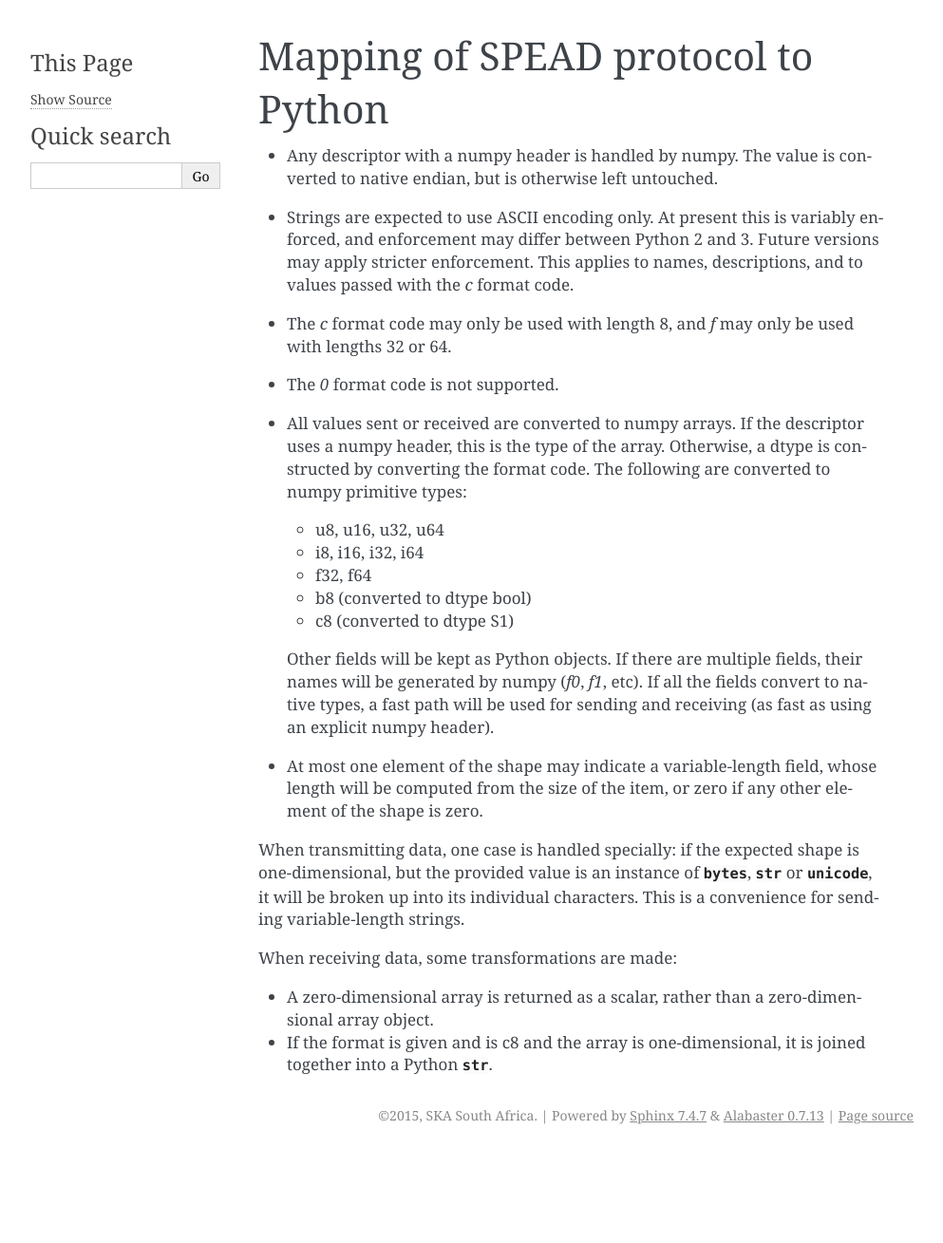
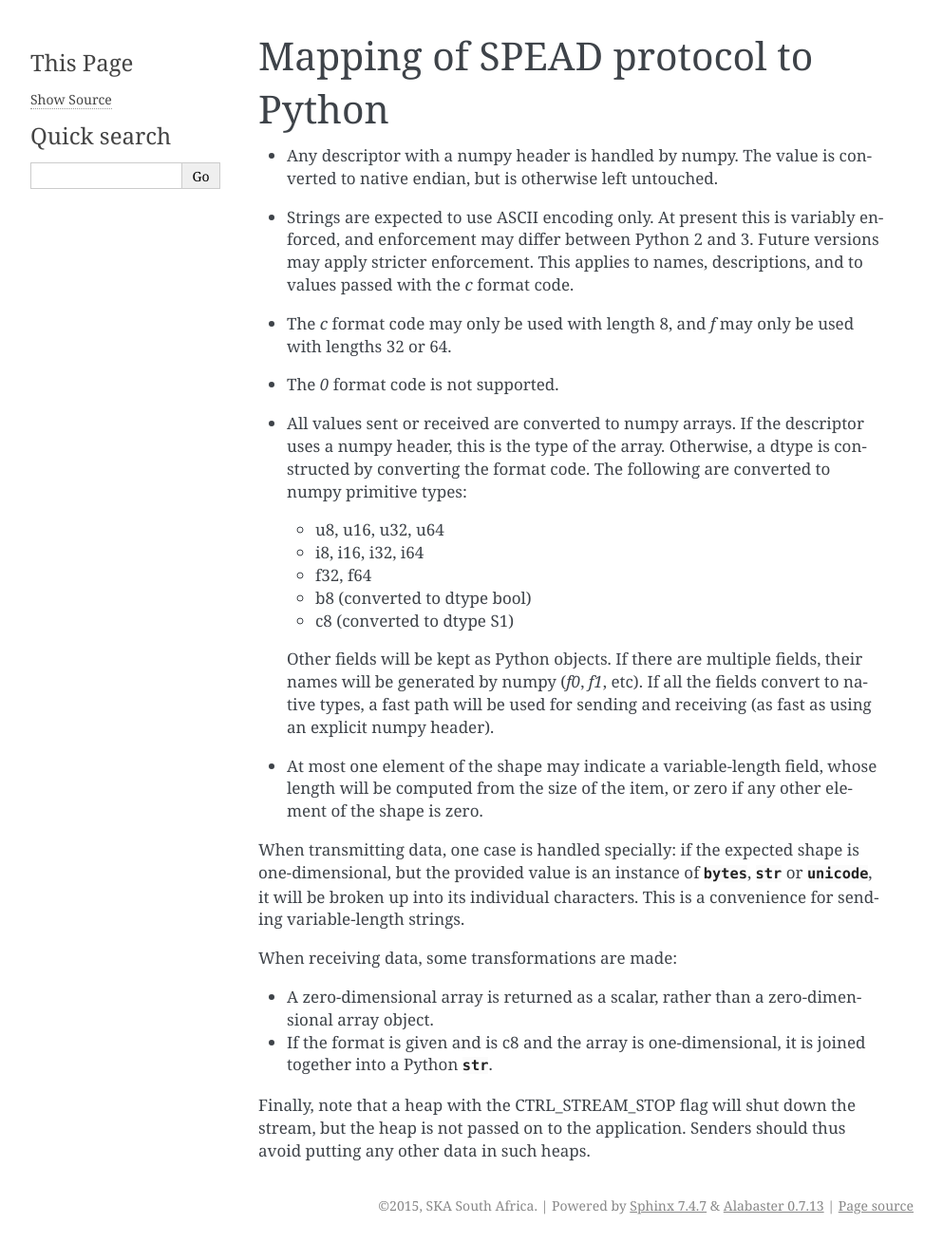
Before and after one commit to ska-sa/spead2, a Sphinx documentation site: the page built from doc/py-protocol.rst, in a window 1280 px wide. Shown: the whole page at 95% size, without its empty margins (148-1141 px from the left). Built offline with Sphinx 7.4.7, drawn with Linux system fonts in a browser that asks for light colours; before the commit the page ends 1214 px from its top, so only the background shows below that.

Commit message:
Don't call heap_ready with the stop heap
Fixes #29.

```diff
--- a/doc/changelog.rst
+++ b/doc/changelog.rst
@@ -25,6 +25,11 @@ Changelog
   partial heaps instead of adding them to the ringbuffer. This only affects the
   C++ API, because the Python API does not provide any access to partial heaps
   anyway.
+
+- **backwards-incompatible change**:
+  A heap with a stop flag is swallowed rather than passed to
+  :cpp:func:`~spead2::recv::stream::heap_ready` (see issue
+  [#29](https://github.com/ska-sa/spead2/issues/29)).
 
 .. rubric:: Version 0.3.0
 
--- a/doc/py-protocol.rst
+++ b/doc/py-protocol.rst
@@ -40,3 +40,7 @@ When receiving data, some transformations are made:
   zero-dimensional array object.
 * If the format is given and is c8 and the array is one-dimensional, it is
   joined together into a Python :py:class:`str`.
+
+Finally, note that a heap with the CTRL_STREAM_STOP flag will shut down the
+stream, but the heap is not passed on to the application. Senders should thus
+avoid putting any other data in such heaps.
```
Also changed, not shown: 2 other files.
